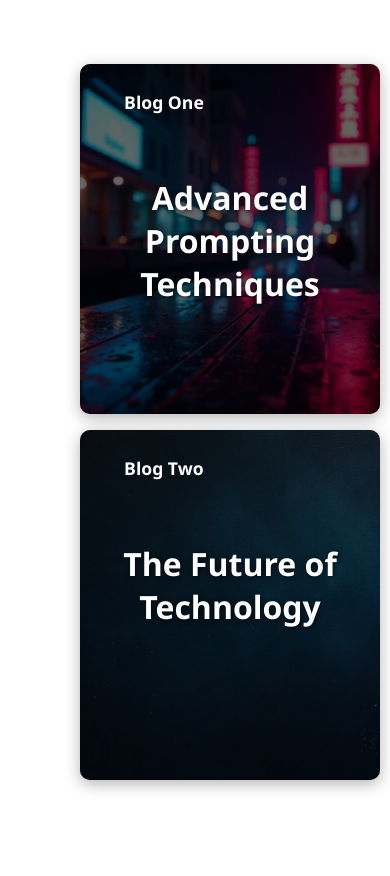
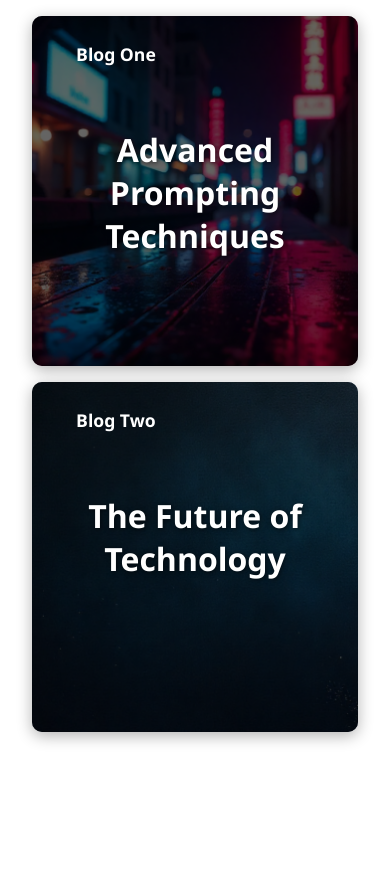
Before and after one commit to monu754/Portfolio, a Django app: page /static/BloggPage/blog.html in a window 390 px wide. Shown: the part 81-957 px from the top of the page. After the commit the page ends 824 px from the top, so only its background shows below. Run offline with Django 5.2, Linux system fonts and the light colour scheme.

Commit message:
Update bstyle.css

```diff
--- a/portfolio/static/BloggPage/bstyle.css
+++ b/portfolio/static/BloggPage/bstyle.css
@@ -152,10 +152,14 @@
     visibility: visible !important;
     /* Always show overlay on mobile */
   }
-  .blog{
-    justify-content: center;
-    align-items: center;
-    margin-right: 0 auto;
+  .blogs {
+    padding: 1rem; /* Reduce padding on mobile */
+    grid-template-columns: 1fr; /* Single column on mobile */
+    justify-items: center; /* Ensure items are centered */
+  }
+
+  .blog {
+    max-width: 100%; /* Allow full width within padding */
   }
 
   .blog .overlay {
```
